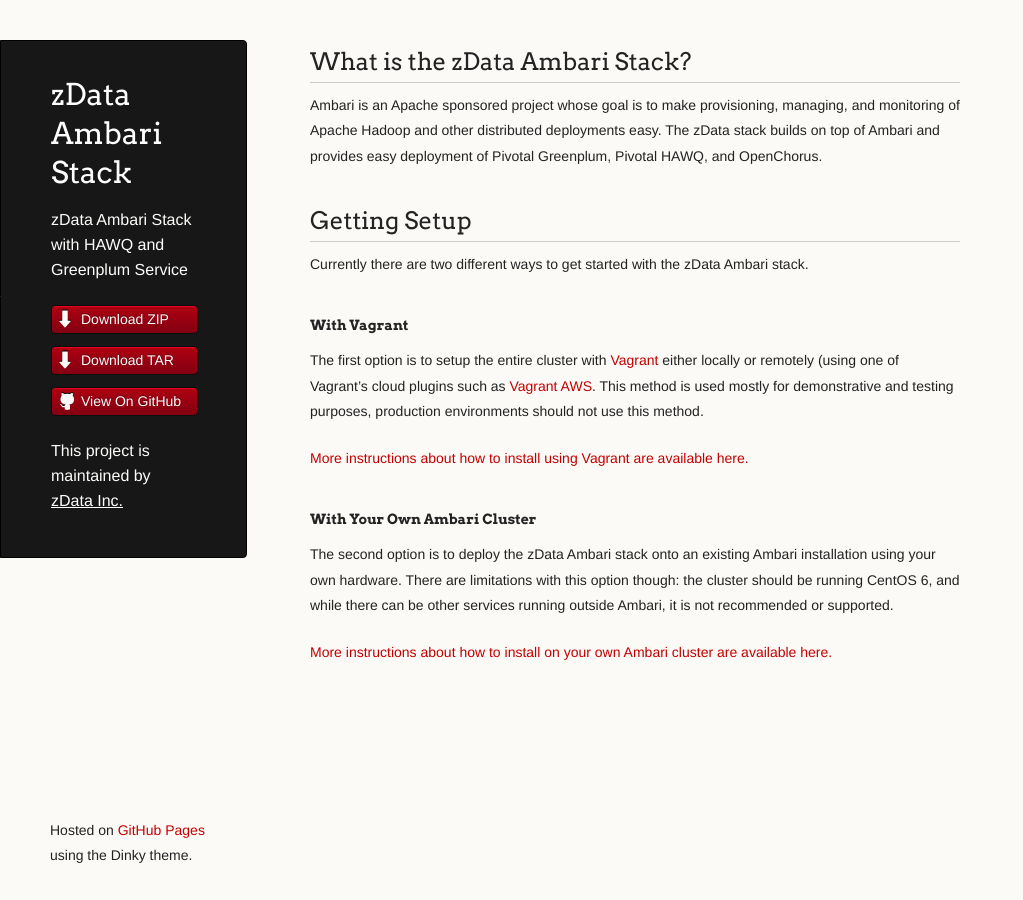
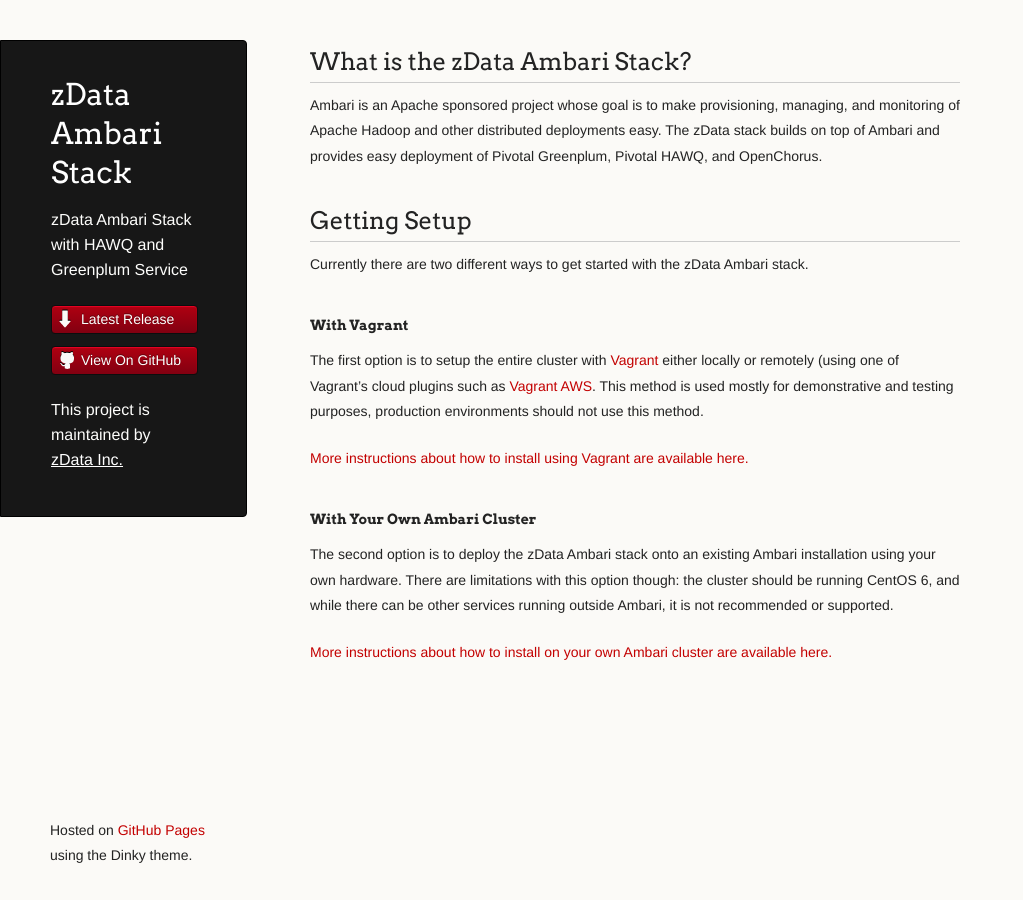
Before and after one commit to zdata-inc/ambari-extensions, a Jekyll site: the page built from index.md, in a window 1280 px wide. Shown: the whole page, without its empty margins (0-1023 px from the left). Built offline with Jekyll 4.4.1, drawn with Linux system fonts in a browser that asks for light colours; Markdown is read by kramdown in place of the engine named in the settings.

Commit message:
Link to latest release

```diff
--- a/_layouts/default.html
+++ b/_layouts/default.html
@@ -26,8 +26,7 @@
         <p class="header">{% if page.tagline %}{{page.tagline}}{% else %}zData Ambari Stack with HAWQ and Greenplum Service{% endif %}</p>
 
         <ul>
-          <li class="download"><a class="buttons" href="https://github.com/zdata-inc/ambari-stack/zipball/master">Download ZIP</a></li>
-          <li class="download"><a class="buttons" href="https://github.com/zdata-inc/ambari-stack/tarball/master">Download TAR</a></li>
+          <li class="download"><a class="buttons" href="https://github.com/zdata-inc/ambari-stack/releases/latest">Latest Release</a></li>
           <li><a class="buttons github" href="https://github.com/zdata-inc/ambari-stack">View On GitHub</a></li>
         </ul>
 
```
